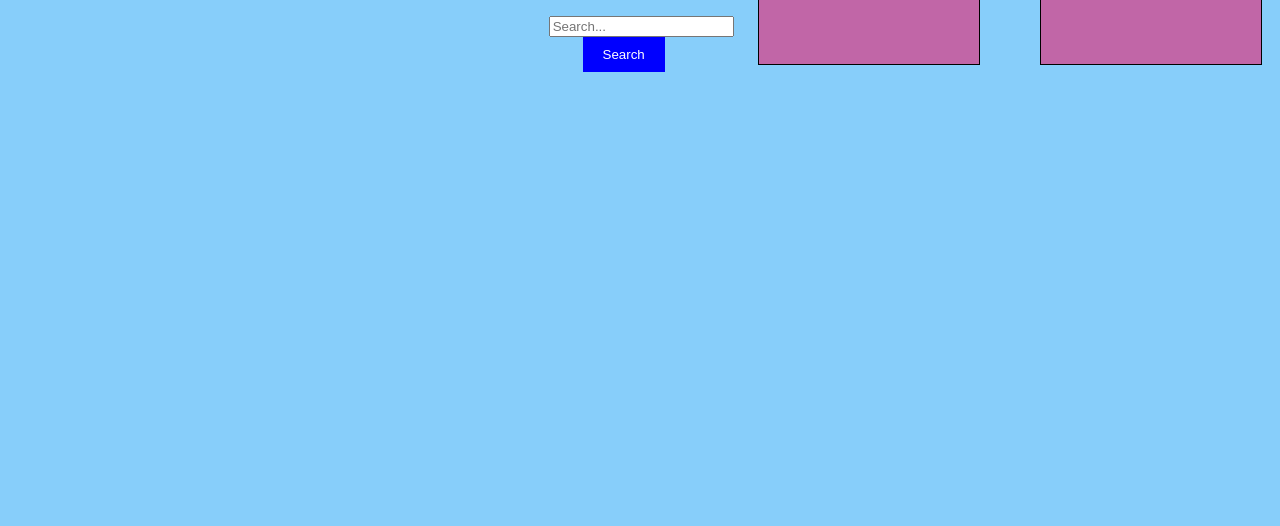
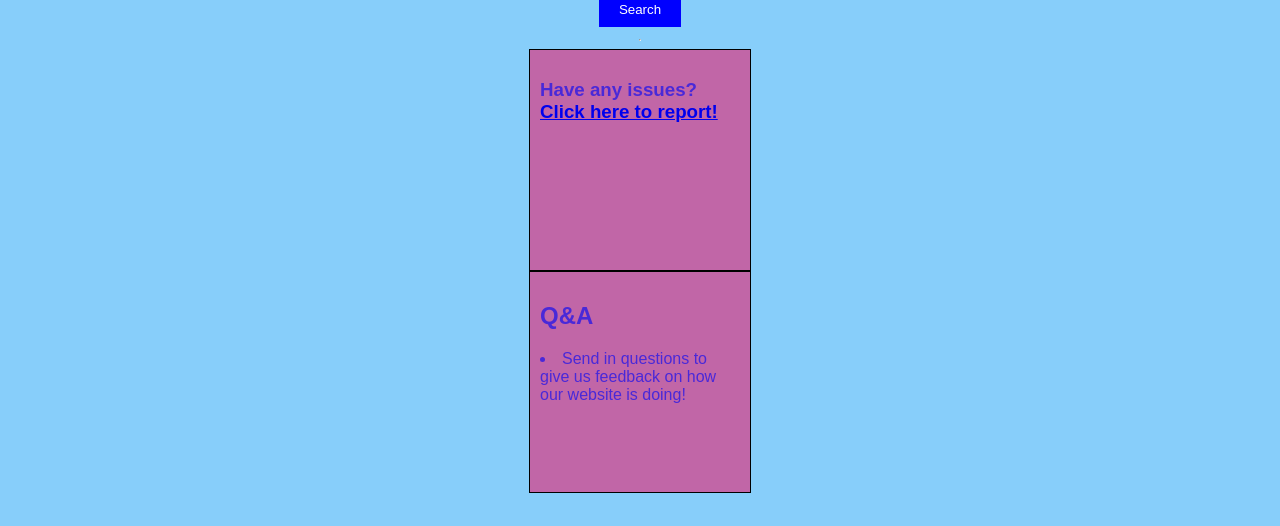
Before and after one commit to aweng09/inst377groupproject, a website: page public/helppage.html in a window 1280 px wide. Shown: the part 279-805 px from the top of the page. Drawn offline with Linux system fonts and the light colour scheme.

Commit message:
Cosmetic changes

```diff
--- a/public/groupproject.css
+++ b/public/groupproject.css
@@ -65,7 +65,7 @@ body {
   flex-direction: row;
   align-items: center;
   justify-content: center;
-  gap: 50px;
+  gap: 45px;
 }
 
 .content-area {
@@ -156,6 +156,14 @@ body {
   padding: 25px;
 }
 
+.boxes-container {
+  display: flex;
+  flex-direction: column;
+  align-items: center;
+  justify-content: center;
+  padding: 25px;
+}
+
 .Match_Predictor_box {
   text-align: center;
   background-color: rgb(212, 154, 84);
--- a/public/helppage.html
+++ b/public/helppage.html
@@ -1,8 +1,10 @@
 <html>
+
 <head>
   <title>Premier League Predictions</title>
   <link rel="stylesheet" href="groupproject.css">
 </head>
+
 <body>
 
   <!-- Header Section -->
@@ -14,21 +16,16 @@
 
   <nav id="main-nav">
     <ul>
-          <li><a href= "homepage.html"> Home</a></li>
-          <li><a href= "rankingspage.html"> Rankings</a></li>
-          <li><a href= "calculatorpage.html"> Calculator</a></li>
-          <li><a href= "teamspage.html"> Fan Home</a></li>
-          <li><a href ="aboutpage.html"> About</a></li>
-          <li><a href= "helppage.html"> Help</a></li>
+      <li><a href="homepage.html"> Home</a></li>
+      <li><a href="rankingspage.html"> Rankings</a></li>
+      <li><a href="calculatorpage.html"> Calculator</a></li>
+      <li><a href="teamspage.html"> Fan Home</a></li>
+      <li><a href="aboutpage.html"> About</a></li>
+      <li><a href="helppage.html"> Help</a></li>
     </ul>
   </nav>
 
-      <div class="main-container_home">
   <H1 style="text-align: center;">Premier League Teams</H1>
-        <hr class="solid">
-
-
-
   <div class="search_box">
     <form>
       <h3 style="font-family: Arial, Helvetica, sans-serif;">How can we help?</h3>
@@ -37,9 +34,12 @@
         <button type="submit">Search</button>
       </form>
   </div>
+  <br><br>
 
+  <div class="main-container_home">
 
-
+    <div class="boxes-container">
+      <hr class="solid">
 
       <div class="Report_box">
         <h3>Have any issues?
@@ -57,18 +57,11 @@
           <li>Send in questions to give us feedback on how our
             website is doing!</li>
         </p>
-
+      </div>
 
     </div>
-
-
-
-
-
-
-
-
   </div>
 
 </body>
+
 </html>
```
Also changed, not shown: public/aboutpage.html (+4 -3 lines). Lines whose indentation alone changed are shown as unchanged.
